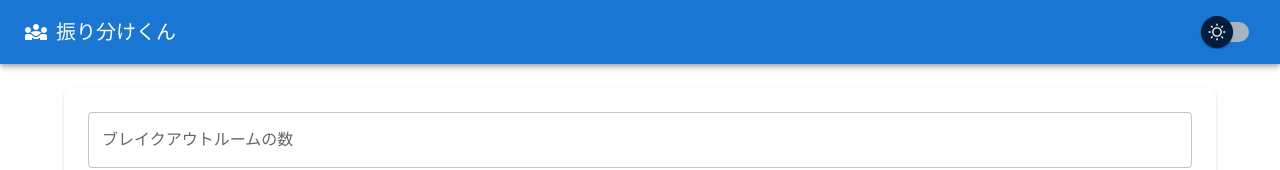
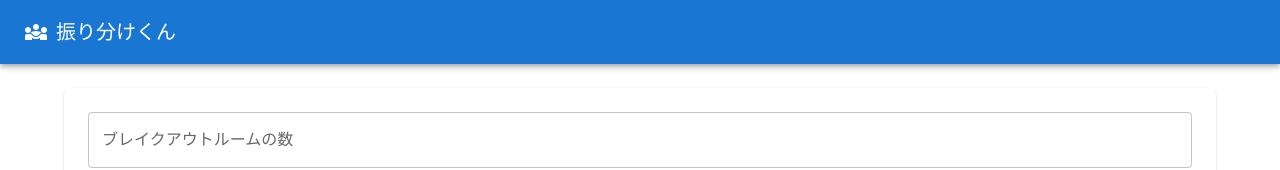
Before and after one commit to idaten-hack/team-generator-react, a React (Vite) app: page / in a window 1280 px wide. Shown: the top 170 px of the page. Built offline with nearby package versions, Linux system fonts and the light colour scheme.

Commit message:
ダークモードの一時的な削除

```diff
--- a/src/App.jsx
+++ b/src/App.jsx
@@ -14,9 +14,9 @@ function App() {
   )
 
   const theme = createTheme({
-    palette: {
+    /*palette: {
       mode: isDarkMode ? 'dark' : 'light',
-    },
+    },*/
     typography: {
       fontFamily: [
         'Roboto',
--- a/src/components/HeaderBar.jsx
+++ b/src/components/HeaderBar.jsx
@@ -6,14 +6,12 @@ import Toolbar from '@mui/material/Toolbar'
 import Typography from '@mui/material/Typography'
 import PropTypes from 'prop-types'
 
-import ToggleAppearanceMode from './ToggleAppearanceMode'
-
 HeaderBar.propTypes = {
   isDarkMode: PropTypes.bool,
   setIsDarkMode: PropTypes.func,
 }
 
-export default function HeaderBar(props) {
+export default function HeaderBar(/*props*/) {
   return (
     <AppBar position="static">
       <Container maxWidth="xl">
@@ -46,12 +44,12 @@ export default function HeaderBar(props) {
               振り分けくん
             </Typography>
           </Box>
-          <Box>
+          {/*<Box>
             <ToggleAppearanceMode
               isDarkMode={props.isDarkMode}
               setIsDarkMode={props.setIsDarkMode}
             />
-          </Box>
+          </Box>*/}
         </Toolbar>
       </Container>
     </AppBar>
```
